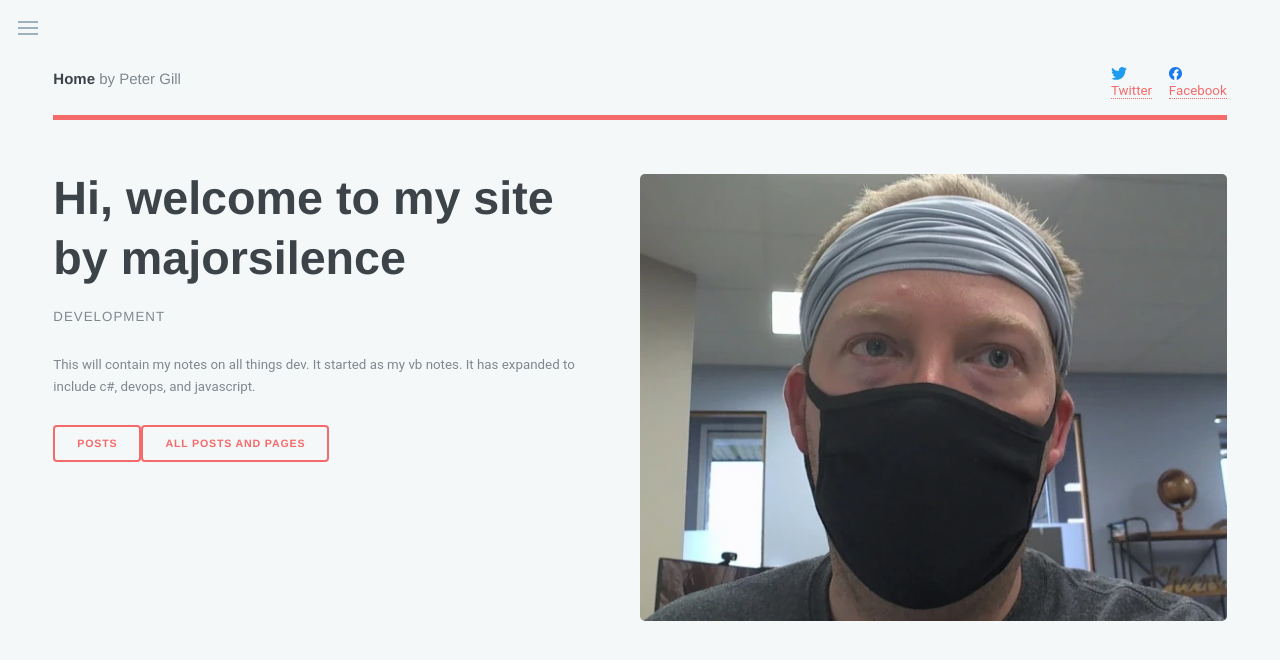
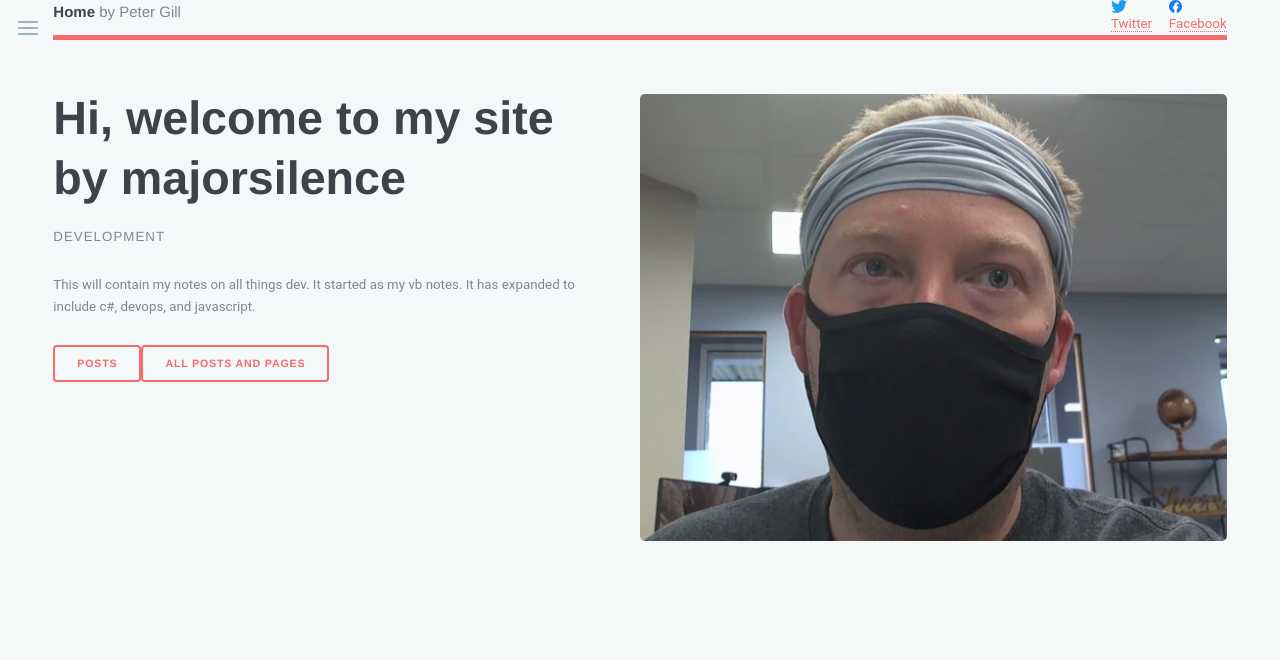
Before and after one commit to majorsilence/Dev, a Jekyll site: the page built from index.html, in a window 1280 px wide. Shown: the top 660 px of the page. Built offline with Jekyll 4.4.1, drawn with Linux system fonts in a browser that asks for light colours.

Commit message:
header changes

```diff
--- a/assets/css/main.css
+++ b/assets/css/main.css
@@ -1840,7 +1840,6 @@ button,
   display: -ms-flex;
   display: flex;
   border-bottom: solid 5px #f56a6a;
-  padding: 6em 0 1em 0;
   position: relative; }
   #header > * {
     -moz-flex: 1;
@@ -1855,12 +1854,7 @@ button,
     font-size: 1.125em; }
   #header .icons {
     text-align: right; }
-  @media screen and (max-width: 1680px) {
-    #header {
-      padding-top: 5em; } }
   @media screen and (max-width: 736px) {
-    #header {
-      padding-top: 6.5em; }
       #header .logo {
         font-size: 1.25em;
         margin: 0; }
```
